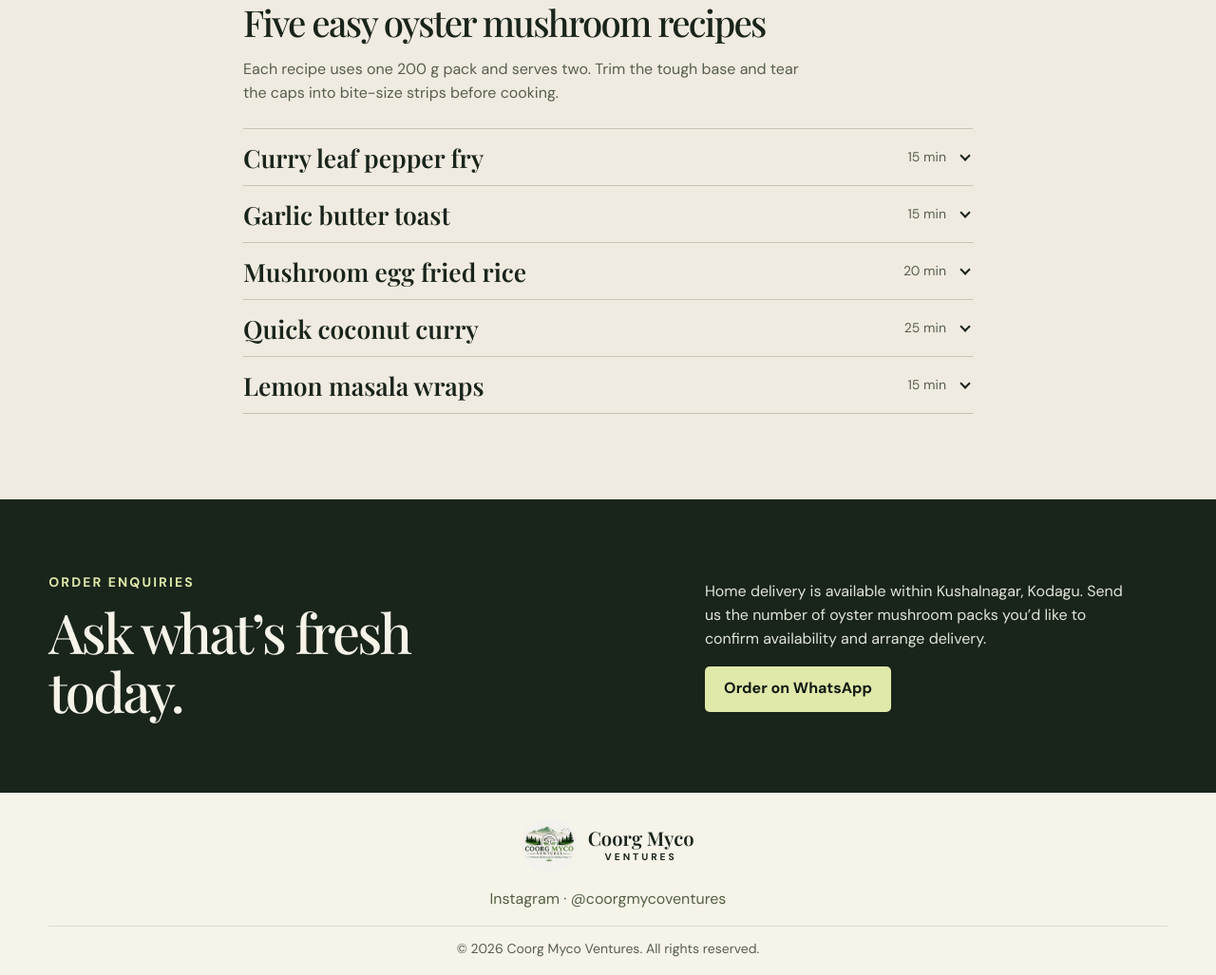
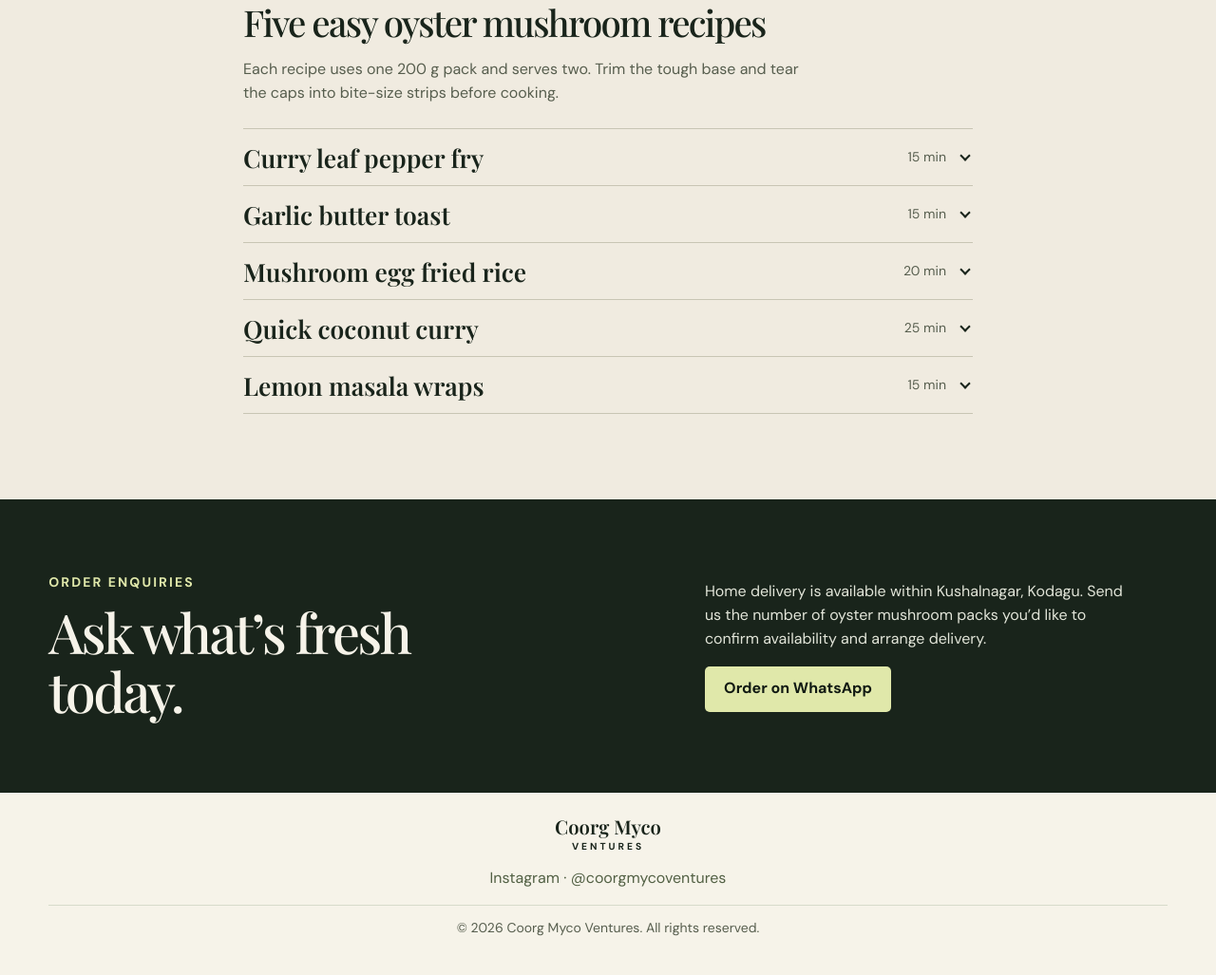
Before and after one commit to suhaibks/coorg-myco-ventures, a plain HTML site: page dist/index.html in a window 1280 px wide. Shown: the part 2687-3714 px from the top of the page at 95% size. After the commit the page ends 3692 px from the top, so only its background shows below. Drawn offline with nearby package versions, Linux system fonts and the light colour scheme; a web font is replaced by a local one.

Commit message:
Remove footer logo image

```diff
--- a/dist/index.html
+++ b/dist/index.html
@@ -156,7 +156,6 @@
   <footer class="footer">
     <div class="wrap footer-inner">
       <a class="brand" href="#top" aria-label="Coorg Myco Ventures, back to top">
-        <img class="brand-logo" src="assets/coorg-myco-logo.jpg" alt="" width="150" height="150">
         <span>Coorg Myco<small>Ventures</small></span>
       </a>
       <a class="footer-instagram" href="https://www.instagram.com/coorgmycoventures/">Instagram · @coorgmycoventures</a>
```
